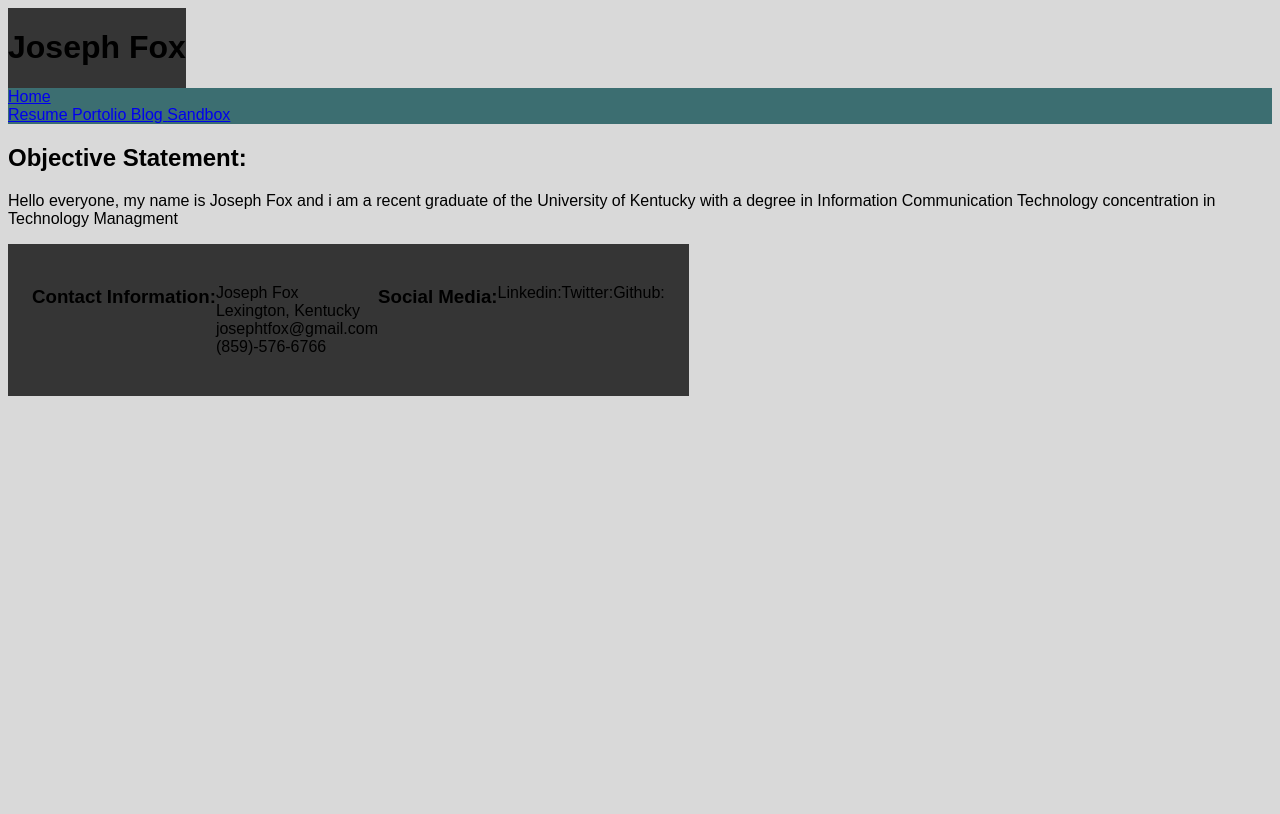
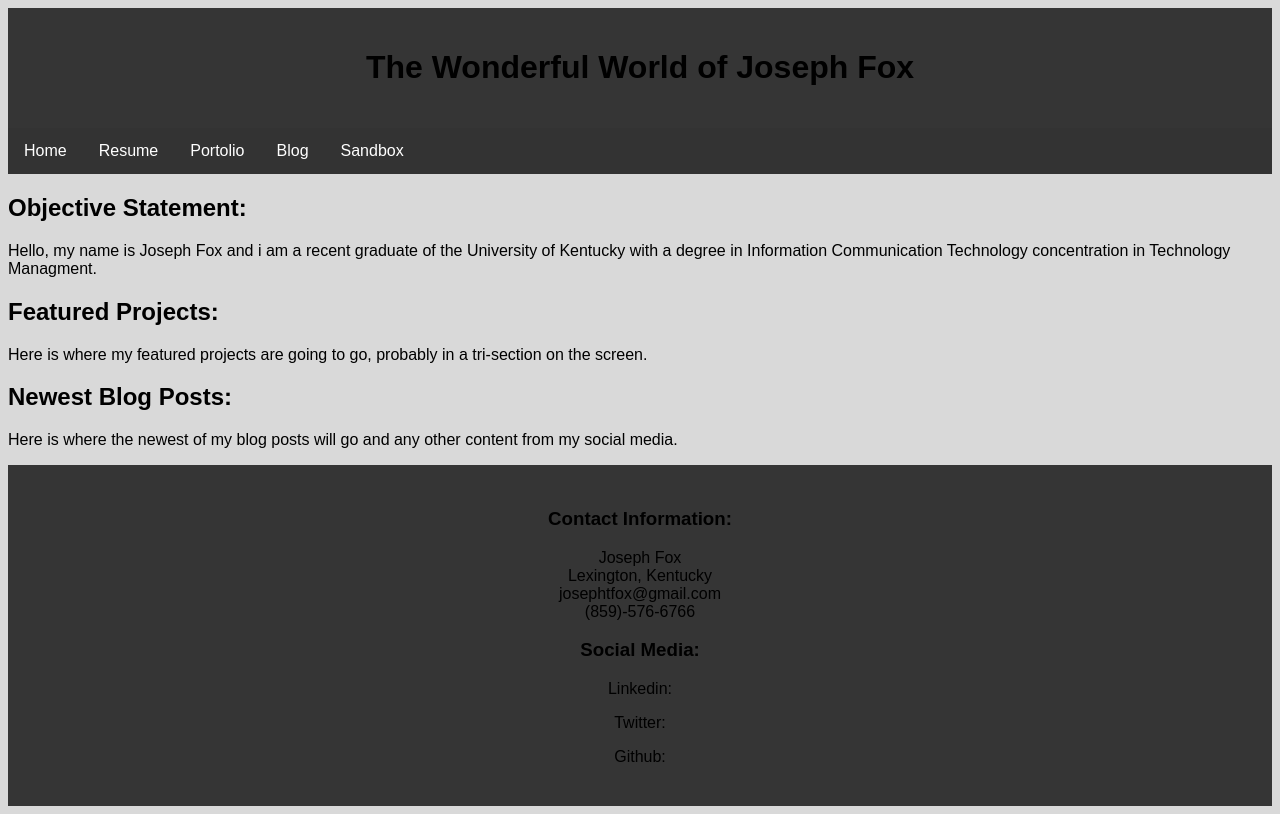
Before and after one commit to josephtfox/Personal-Website, a plain HTML site: page Resume-site.html in a window 1280 px wide. Drawn offline with Linux system fonts and the light colour scheme.

Commit message:
Added the other webpages and fixed nav bar

```diff
--- a/Resume-site.html
+++ b/Resume-site.html
@@ -6,23 +6,30 @@
     </head>
     <body>
         <header>
-            <h1> Joseph Fox </h1>
+            <h1> The Wonderful World of Joseph Fox </h1>
         </header>
         <div class ="navbar">
-            <a href="Resume-site.html"> Home </a>
-            <div class="subnav">
-                <a href="Resume.html"> Resume </a>
-                <a href="Portfolio.html"> Portolio </a>
-                <a href="Blog.html"> Blog </a>
-                <a href= "Sandbox.html"> Sandbox </a>
-                </div>
-              </div>
+            <ul>
+                <li><a href="Resume-site.html"> Home </a></li>
+                <li><a href="Resume.html"> Resume </a></li>
+                <li><a href="Portfolio.html"> Portolio </a></li>
+                <li><a href="Blog.html"> Blog </a></li>
+                <li><a href= "Sandbox.html"> Sandbox </a></li>
+            </ul>
         </div>
         <div class ="main-body">
             <h2>Objective Statement:</h2>
-            <p> Hello everyone, my name is Joseph Fox and i am a recent graduate of the University of
+            <p> Hello, my name is Joseph Fox and i am a recent graduate of the University of
                 Kentucky with a degree in Information Communication Technology concentration in
-                Technology Managment
+                Technology Managment.
+            </p>
+            <h2>Featured Projects: </h2>
+            <p>
+                Here is where my featured projects are going to go, probably in a tri-section on the screen.
+            </p>
+            <h2>Newest Blog Posts:</h2>
+            <p>
+                Here is where the newest of my blog posts will go and any other content from my social media.
             </p>
         </div>
         <footer>
--- a/style.css
+++ b/style.css
@@ -2,20 +2,51 @@ html{
     font-size: 100%;
     font-family: sans-serif;
 }
+body{
+    background-color: #D9D9D9;
+}
 header{
     background-color: #353535;
-    display:inline-block;
+    text-align: center;
+    padding: 20px;
 }
+
+/* Section of Code for the navigation bar styling */
 .navbar {
     background-color: #3C6E71;
 }
+ul {
+list-style-type: none;
+margin: 0;
+padding: 0;
+overflow: hidden;
+background-color: #333;
+}
+
+li {
+float: left;
+}
+
+li a {
+display: block;
+color: white;
+text-align: center;
+padding: 14px 16px;
+text-decoration: none;
+}
+
+li a:hover {
+background-color: #111;
+}
+
+/* Section for the main body of the website */
 body{
     background-color: #D9D9D9;
 }
+
+/* Section for the footer of the website*/
 footer{
     background-color: #353535;
-    display:inline-flex;
+    text-align: center;
     padding: 1.5em;
-
-
 }
```
Also changed, not shown: Blog.html (added), Portfolio.html (added), Resume.html (added), Sandbox.html (added).
